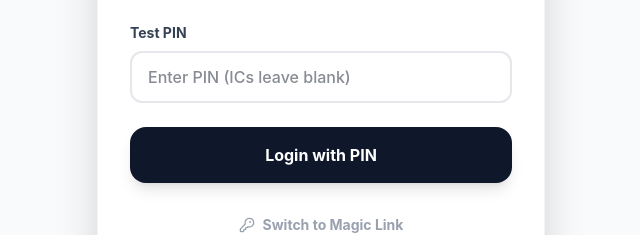
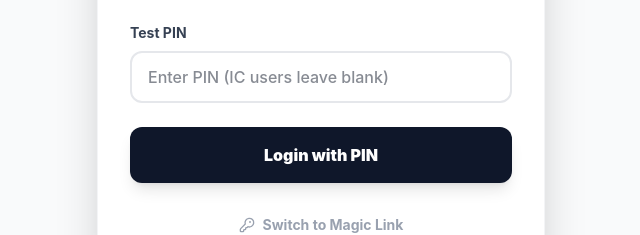
Before and after one commit to sebas-ch21/CH_CAT-circus, a React (Vite) app: page / in a window 1280 px wide. Both pictures are taken after a click on the button "Test User? Login with PIN". Shown: the part 419-654 px from the top of the page, without its empty margins (319-959 px from the left). Built offline with nearby package versions, Linux system fonts and the light colour scheme; no server answers.

Commit message:
Updated Login.jsx

```diff
--- a/src/pages/Login.jsx
+++ b/src/pages/Login.jsx
@@ -14,12 +14,12 @@ export function Login() {
   const { user, loginWithMagicLink, loginWithPin } = useAuth();
   const navigate = useNavigate();
 
-  // HOLISTIC FIX: Listen for 'user' state change and redirect immediately
+  // Route user to the correct dashboard mapping immediately upon login
   useEffect(() => {
     if (user) {
       if (user.role === 'ADMIN') navigate('/admin');
       else if (user.role === 'MANAGER') navigate('/manager');
-      else navigate('/dashboard');
+      else navigate('/dashboard'); // Routed to the correct IC Dashboard path
     }
   }, [user, navigate]);
 
@@ -36,7 +36,7 @@ export function Login() {
         setSuccess(true);
       }
     } catch (err) {
-      setError(err.message || 'An error occurred during login.');
+      setError(err.message || 'Login failed. Please check your credentials.');
     } finally {
       setLoading(false);
     }
@@ -56,7 +56,7 @@ export function Login() {
             <div className="text-center p-6 bg-green-50 rounded-xl border border-green-100 animate-in zoom-in duration-300">
               <MailCheck className="w-12 h-12 text-green-500 mx-auto mb-4" />
               <h3 className="text-lg font-bold text-green-900 mb-2">Check your email</h3>
-              <p className="text-sm text-green-700 font-medium">We sent a magic link to <strong>{email}</strong>.</p>
+              <p className="text-sm text-green-700 font-medium">Magic login link sent to <strong>{email}</strong>.</p>
               <button onClick={() => setSuccess(false)} className="mt-6 text-sm font-bold text-[#5E4791] hover:underline">Try a different email</button>
             </div>
           ) : (
@@ -74,32 +74,23 @@ export function Login() {
                 <div className="animate-in slide-in-from-top-2 duration-200">
                   <label className="block text-sm font-bold text-gray-700 mb-2">Test PIN</label>
                   <input
-                    type="password"
-                    value={pin} // NOT REQUIRED: Allows ICs to leave blank
-                    onChange={(e) => setPin(e.target.value)}
+                    type="password" value={pin} onChange={(e) => setPin(e.target.value)}
                     className="w-full px-4 py-3 border-2 border-gray-200 rounded-xl font-medium focus:border-[#5E4791] outline-none transition-colors"
-                    placeholder="Enter PIN (ICs leave blank)"
+                    placeholder="Enter PIN (IC users leave blank)"
                   />
                 </div>
               )}
 
-              {error && <div className="p-3 bg-red-50 text-red-600 text-sm font-bold rounded-xl border border-red-100 text-center">{error}</div>}
+              {error && <div className="p-3 bg-red-50 text-red-600 text-sm font-bold rounded-xl text-center border border-red-100">{error}</div>}
 
-              <button
-                type="submit" disabled={loading}
-                className="w-full flex items-center justify-center gap-3 py-4 bg-[#0F172A] rounded-2xl text-white font-bold hover:bg-gray-800 transition-all shadow-lg active:scale-[0.98] disabled:opacity-50"
-              >
-                {loading ? <Loader className="w-6 h-6 animate-spin" /> : (usePin ? 'Login with PIN' : 'Send Magic Link')}
+              <button type="submit" disabled={loading} className="w-full py-4 rounded-xl font-black text-white bg-[#0F172A] hover:bg-gray-800 transition-all shadow-lg flex justify-center items-center gap-2">
+                {loading ? <Loader className="w-5 h-5 animate-spin" /> : (usePin ? 'Login with PIN' : 'Send Magic Link')}
               </button>
             </form>
           )}
 
           {!success && (
-            <button
-              onClick={() => setUsePin(!usePin)}
-              type="button"
-              className="mt-8 w-full text-center text-sm font-bold text-gray-400 hover:text-gray-600 flex items-center justify-center gap-2"
-            >
+            <button onClick={() => setUsePin(!usePin)} type="button" className="mt-8 w-full text-center text-sm font-bold text-gray-400 hover:text-gray-600 flex items-center justify-center gap-2">
               <KeyRound className="w-4 h-4" /> {usePin ? 'Switch to Magic Link' : 'Test User? Login with PIN'}
             </button>
           )}
```
